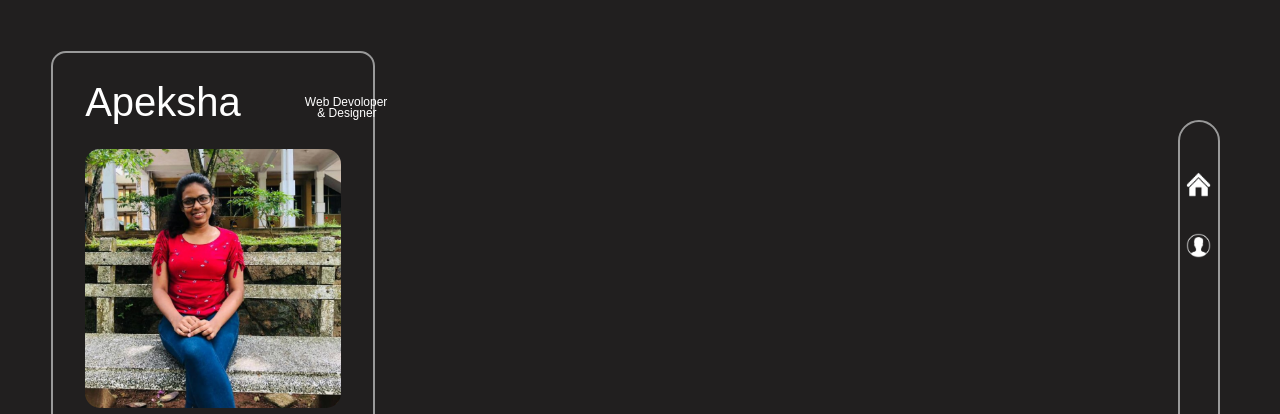
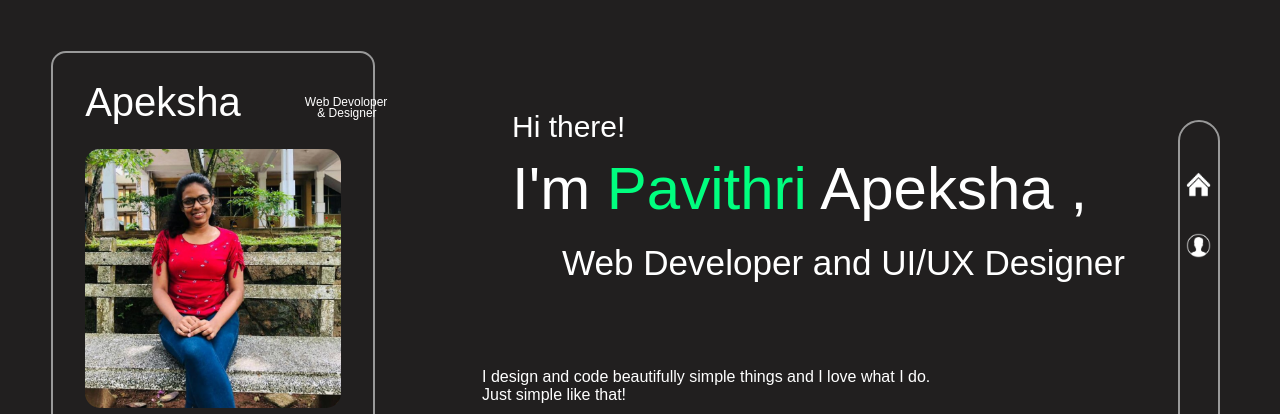
Before and after one commit to Apeksha-Badges/TechTrove, a plain HTML site: page index.html in a window 1280 px wide. Shown: the top 414 px of the page. Drawn offline with Linux system fonts and the light colour scheme.

Commit message:
Add details About me

```diff
--- a/index.html
+++ b/index.html
@@ -9,7 +9,7 @@
 <body>
     <div class="container">
         <!--Info side bar-->
-        <div class="myInfo">
+        <div class="myInfo con">
             <div class="Dname">
                 <h1 class="name">Apeksha</h1>
                 <div class="nDes">
@@ -33,7 +33,15 @@
             <button>HIRE ME ! </button>
         </div>
         <!--Content-->
-        <div class="home-body">
+        <div class="body-container">
+            <div class="home-body h2">
+                <p>Hi there!</p>
+                <h2>I'm <span class="f-name">Pavithri</span> Apeksha ,</h2>
+                <h3>Web Developer and UI/UX Designer</h3>
+            </div>
+            <div class="into-me">
+                <p>I design and code beautifully simple things and I love what I do. Just simple like that!</p>
+            </div>
         </div>
         <!--Side nav bar-->
         <div class="side-bar">
--- a/style.css
+++ b/style.css
@@ -1,10 +1,21 @@
+:root{
+    --color-dark : rgb(33, 31, 31);
+    --color-gray : rgb(153, 153, 153);
+    --color-green : #00FF7F;
+    --color-white : white;
+    --font-family : sans-serif;
+}
+
+.h2{
+    font-size: 30px;
+}
 body{
     margin: 0;
     padding: 0;
     overflow: hidden;
-    background-color: rgb(33, 31, 31);
-    color: white;
-    font-family: sans-serif;
+    background-color:var(--color-dark);
+    color: var(--color-white);
+    font-family: var(--font-family);
 }
 .container{
 
@@ -12,7 +23,7 @@ body{
 .myInfo{
     width: 25%;
     margin: 4%;
-    border: 2px solid rgb(153, 153, 153) ;
+    border: 2px solid var(--color-gray) ;
     border-radius: 15px;
     position: fixed;
 }
@@ -63,7 +74,7 @@ body{
     width: 35%;
 }
 button{
-    background-color: 	#00FF7F;
+    background-color: 	var(--color-green);
     position: relative;
     left: 20%;
     width: 60%;
@@ -78,7 +89,7 @@ button{
 .side-bar{
    width:3%;
    height: 450px;
-   border:2px solid rgb(153, 153, 153);
+   border:2px solid var(--color-gray);
    border-radius: 50px;
    position: fixed;
    top: 120px;
@@ -95,3 +106,30 @@ button{
     position: relative;
     top: 80px;
 }
+.body-container{
+    position: absolute;
+    top: 10%;
+    left: 40%;
+}
+.h2 h2{
+    font-size: 60px;
+    margin-bottom: 60px;
+    font-weight: 100;
+}
+.h2 h3{
+    margin-top: -40px;
+    font-weight: 80;
+    margin-left: 50px;
+}
+.f-name{
+    color: var(--color-green);
+}
+.home-body p{
+    margin-bottom: -40px;
+}
+.into-me{
+    position: relative;
+    top: 50px;
+    width: 75%;
+    margin-left: -30px;
+}
```
